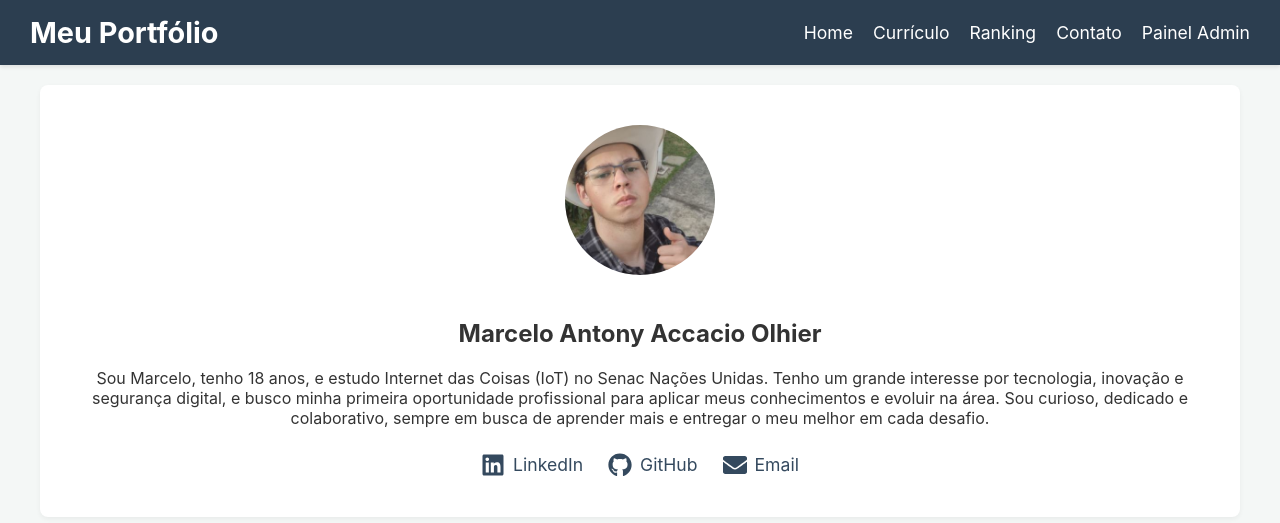
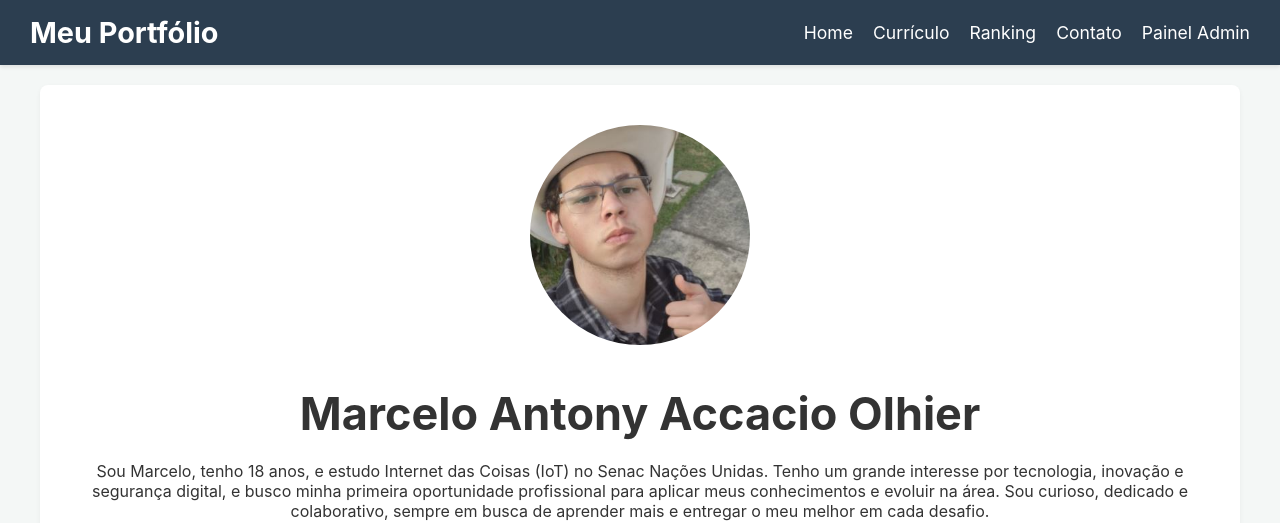
Before and after one commit to Fernando-Accacio/cadastro-atividades, a React (Create React App) app in the folder frontend/: page / in a window 1280 px wide. Shown: the top 523 px of the page. Built offline with nearby package versions, Linux system fonts and the light colour scheme; no server answers.

Commit message:
Ajustando detalhes

```diff
--- a/frontend/src/App.css
+++ b/frontend/src/App.css
@@ -31,7 +31,7 @@
   color: #2c3e50;
   text-align: center;
   margin-bottom: 40px;
-  font-size: 2.5em;
+  font-size: 40px;
 }
 
 /* About Section Styles */
@@ -44,12 +44,20 @@
   text-align: center;
 }
 
+.about-section h2 {
+  font-size: 45px;
+  margin-bottom: 20px;
+}
+
 .about-section img {
-  width: 150px;
-  height: 150px;
+  width: 220px;
+  height: 220px;
   border-radius: 50%;
   object-fit: cover;
-  margin-bottom: 20px;
+}
+
+.about-section p {
+  font-size: 16px;
 }
 
 /* Project Grid Styles */
--- a/frontend/src/pages/HomePage.js
+++ b/frontend/src/pages/HomePage.js
@@ -53,8 +53,8 @@ function HomePage() {
       <section id="projects">
         <h2 className="page-title">Meus Trabalhos</h2>
         {Object.keys(projectsByArea).map(area => (
-          <div key={area} style={{ marginBottom: '40px' }}>
-            <h3 style={{ color: '#2c3e50', borderBottom: '2px solid #ecf0f1', paddingBottom: '10px' }}>
+          <div key={area} style={{ marginBottom: '70px' }}>
+            <h3 style={{ fontSize: '22px', color: '#2c3e50', borderBottom: '2px solid #ecf0f1', paddingBottom: '10px' }}>
               {area}
             </h3>
             <div className="project-grid">
```
